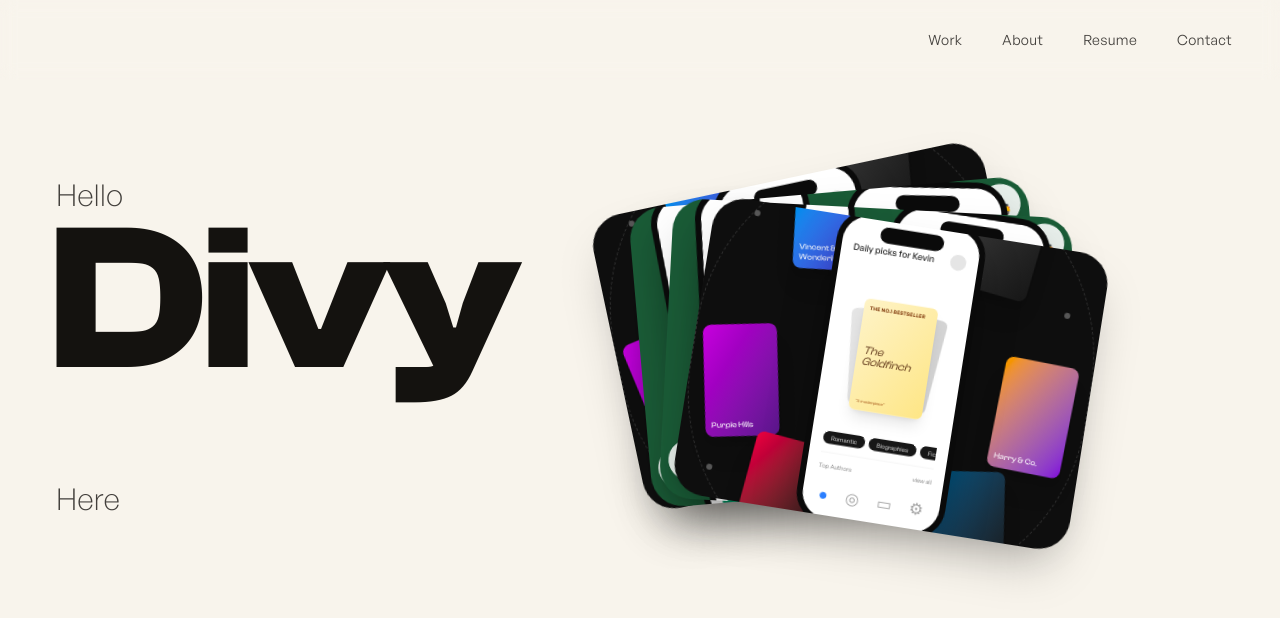
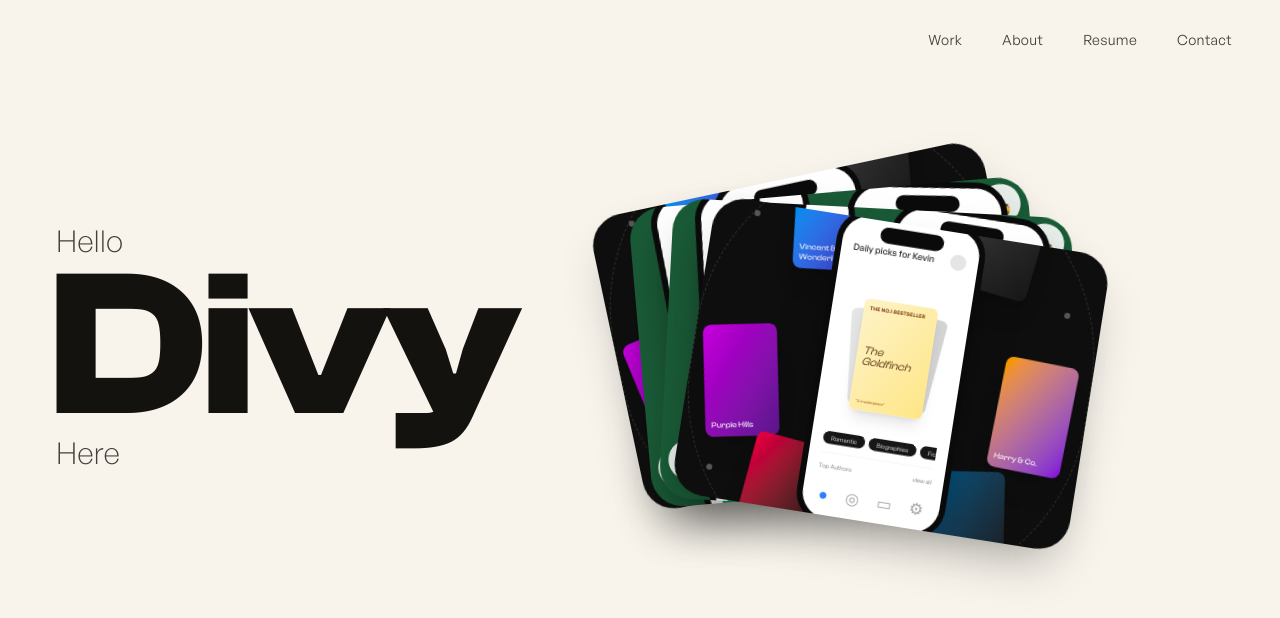
Before and after one commit to Divy1429/PORTFOLIO-NEW, a Next.js app: page / in a window 1280 px wide. Shown: the top 618 px of the page. Built offline with nearby package versions, Linux system fonts and the light colour scheme.

Commit message:
Tighten Hero heading/label spacing on desktop
Adjusts Hero typography spacing by removing the desktop bottom margin on the hidden “Divy” headline and dropping the top margin from the “Here” label. This improves vertical alignment and reduces excess gap in the hero text stack.

```diff
--- a/src/components/Hero.tsx
+++ b/src/components/Hero.tsx
@@ -48,14 +48,14 @@ export default function Hero({
             <h1
               ref={headlineRef}
               aria-hidden
-              className="invisible mb-2 whitespace-nowrap font-display text-[clamp(4rem,18vw,13rem)] font-bold leading-[0.85] tracking-[-0.02em] md:mb-3"
+              className="invisible mb-2 whitespace-nowrap font-display text-[clamp(4rem,18vw,13rem)] font-bold leading-[0.85] tracking-[-0.02em] md:mb-0"
             >
               Divy
             </h1>
 
             <motion.span
               style={{ opacity: hereOpacity }}
-              className="font-sans text-2xl font-light text-foreground/80 md:text-3xl mt-20 ml-2"
+              className="font-sans text-2xl font-light text-foreground/80 md:text-3xl  ml-2"
             >
               Here
             </motion.span>
```
